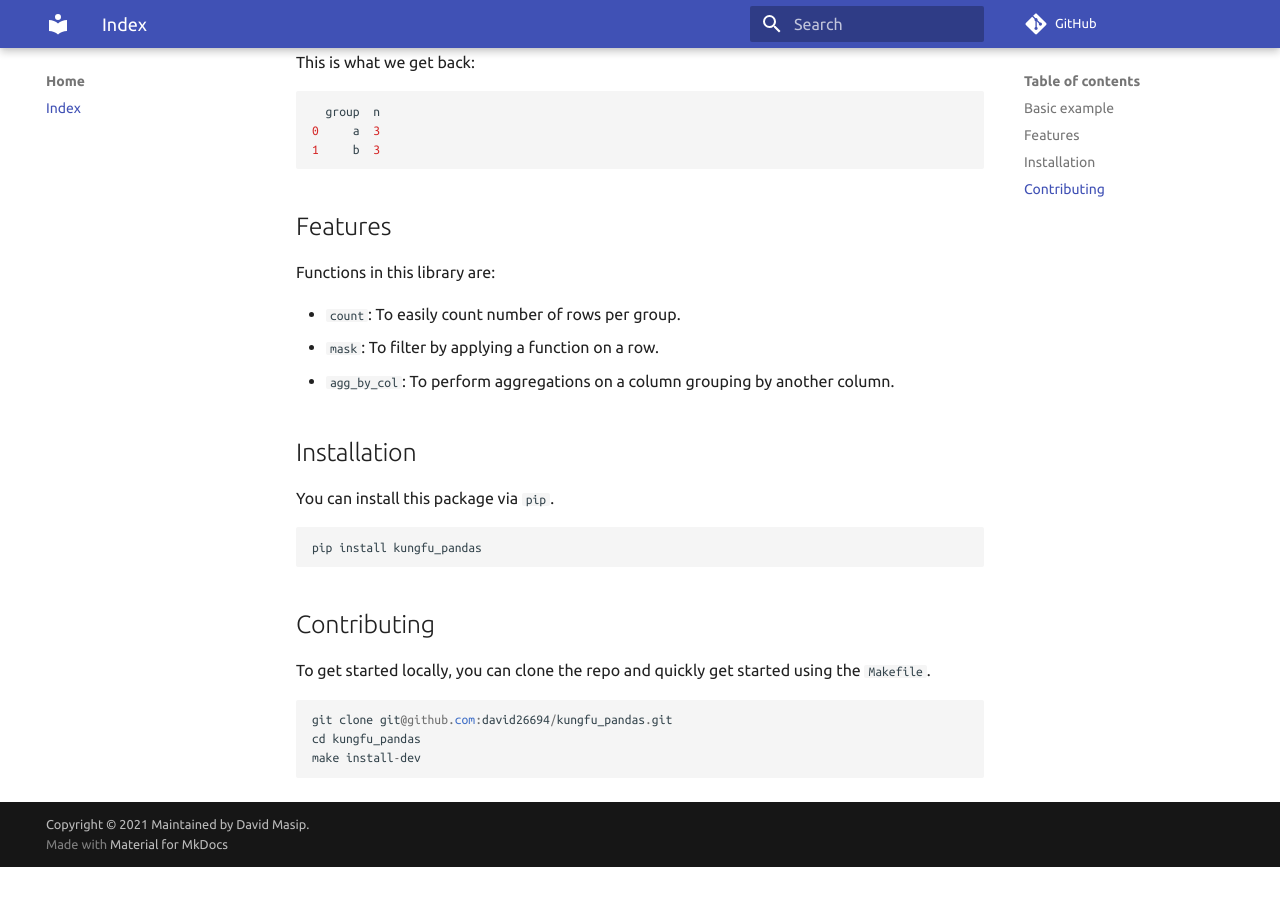
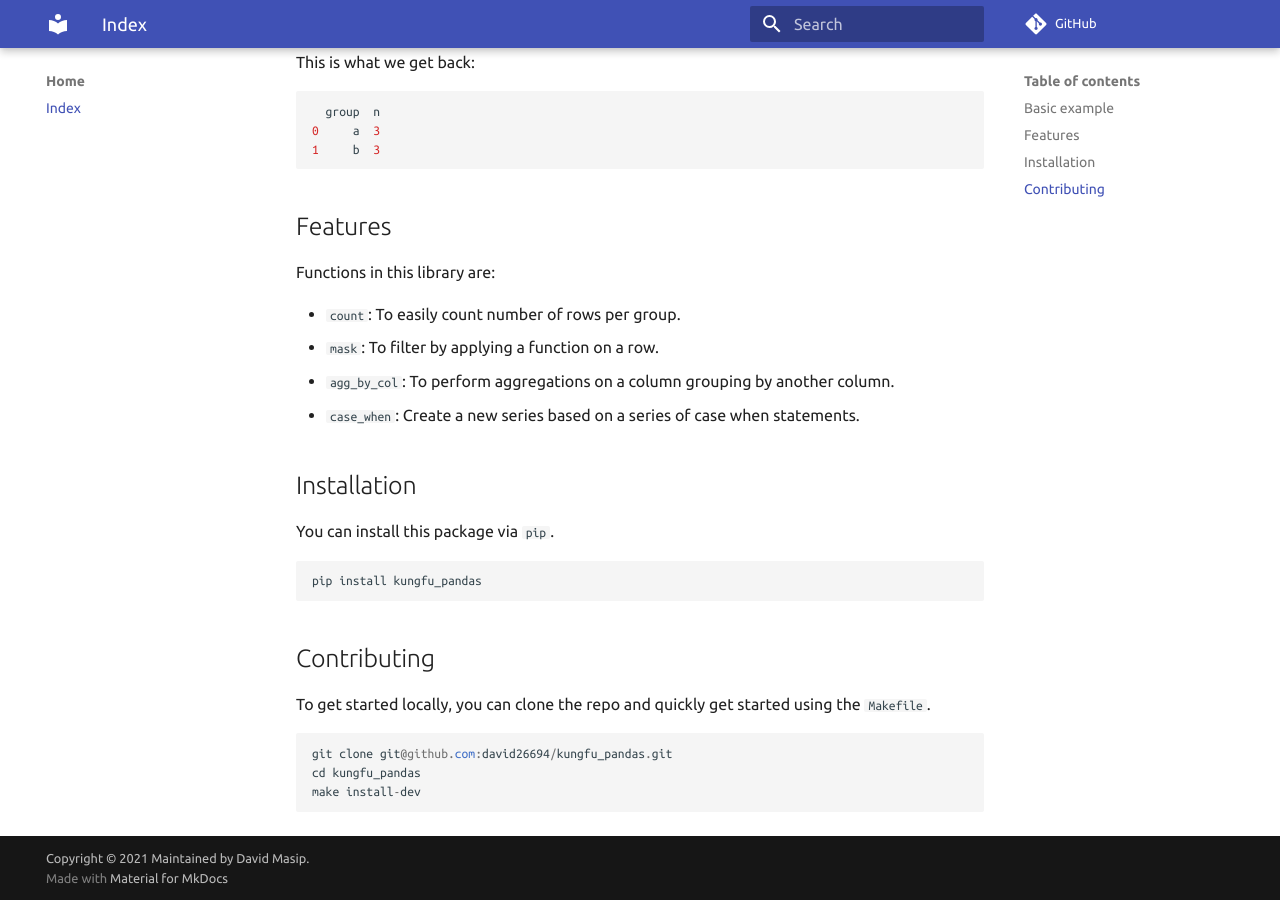
Before and after one commit to david26694/kungfu_pandas, an MkDocs documentation site: the page built from docs/index.md, in a window 1280 px wide and 900 px high, scrolled down 560 px. Built offline with MkDocs 1.6.1 and Material for MkDocs 9.7.7, drawn with Linux system fonts in a browser that asks for light colours; comment, search, counter and statistics services are not loaded; before the commit the page ends 1427 px from its top, so only the background shows below that.

Commit message:
Add docs

```diff
--- a/docs/index.md
+++ b/docs/index.md
@@ -36,7 +36,7 @@ Functions in this library are:
 * `count`: To easily count number of rows per group.
 * `mask`: To filter by applying a function on a row.
 * `agg_by_col`: To perform aggregations on a column grouping by another column.
-
+* `case_when`: Create a new series based on a series of case when statements.
 
 ## Installation
 
```
